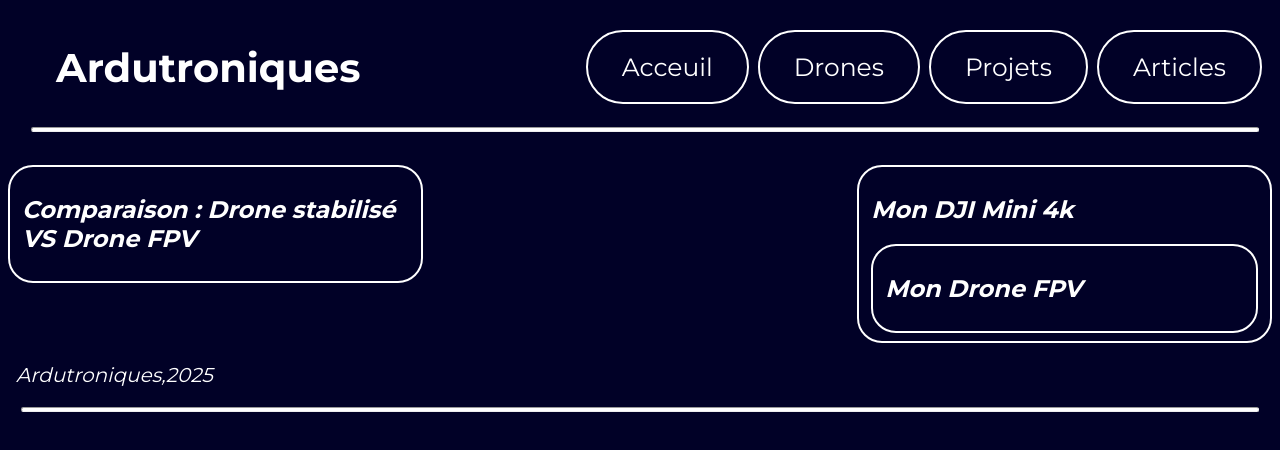
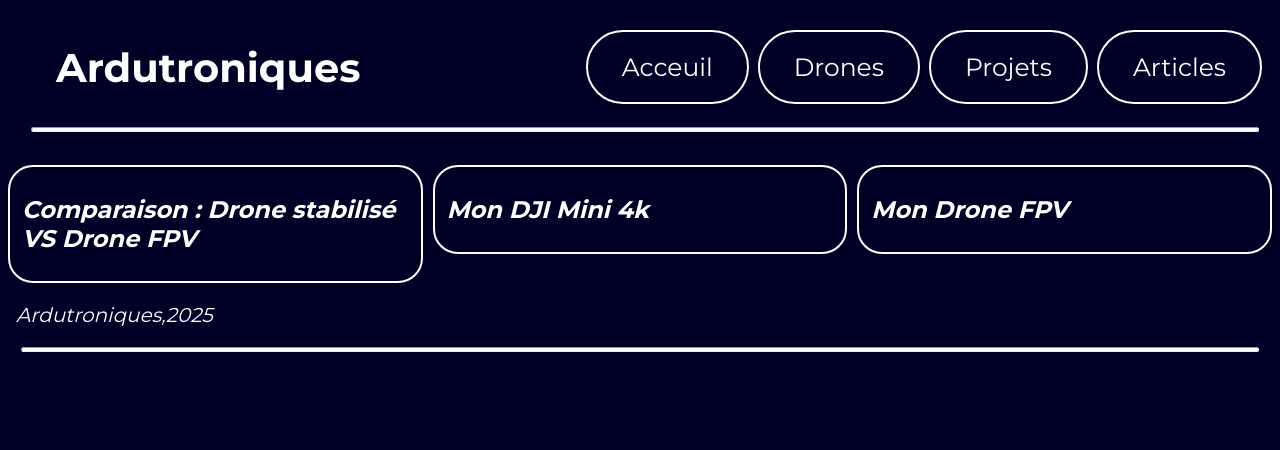
Before and after one commit to ardutroniques/ardutroniques.github.io, a plain HTML site: page drone.html in a window 1280 px wide. Drawn offline with Linux system fonts and the light colour scheme.

Commit message:
Update drone.html

```diff
--- a/drone.html
+++ b/drone.html
@@ -12,16 +12,19 @@
             <div class="page">
                 <a href="comparaison_stab/fpv">
                     <div class="case">
-                        <div class="texte"><h2>Comparaison : Drone stabilisé VS Drone FPV</h2></div>
+                        <h2>Comparaison : Drone stabilisé VS Drone FPV</h2>
                     </div>
+                </a>
+
                 <a href="mini4k.html">
                     <div class="case">
-                        <div class="texte"><h2>Mon DJI Mini 4k</h2>
+                        <h2>Mon DJI Mini 4k</h2>
                     </div>
                 </a>
+
                 <a href="eachine_wizard.html">
                     <div class="case">
-                        <div class="texte"><h2>Mon Drone FPV</h2></div>
+                        <h2>Mon Drone FPV</h2>
                     </div>
                 </a>
             </div>
```
